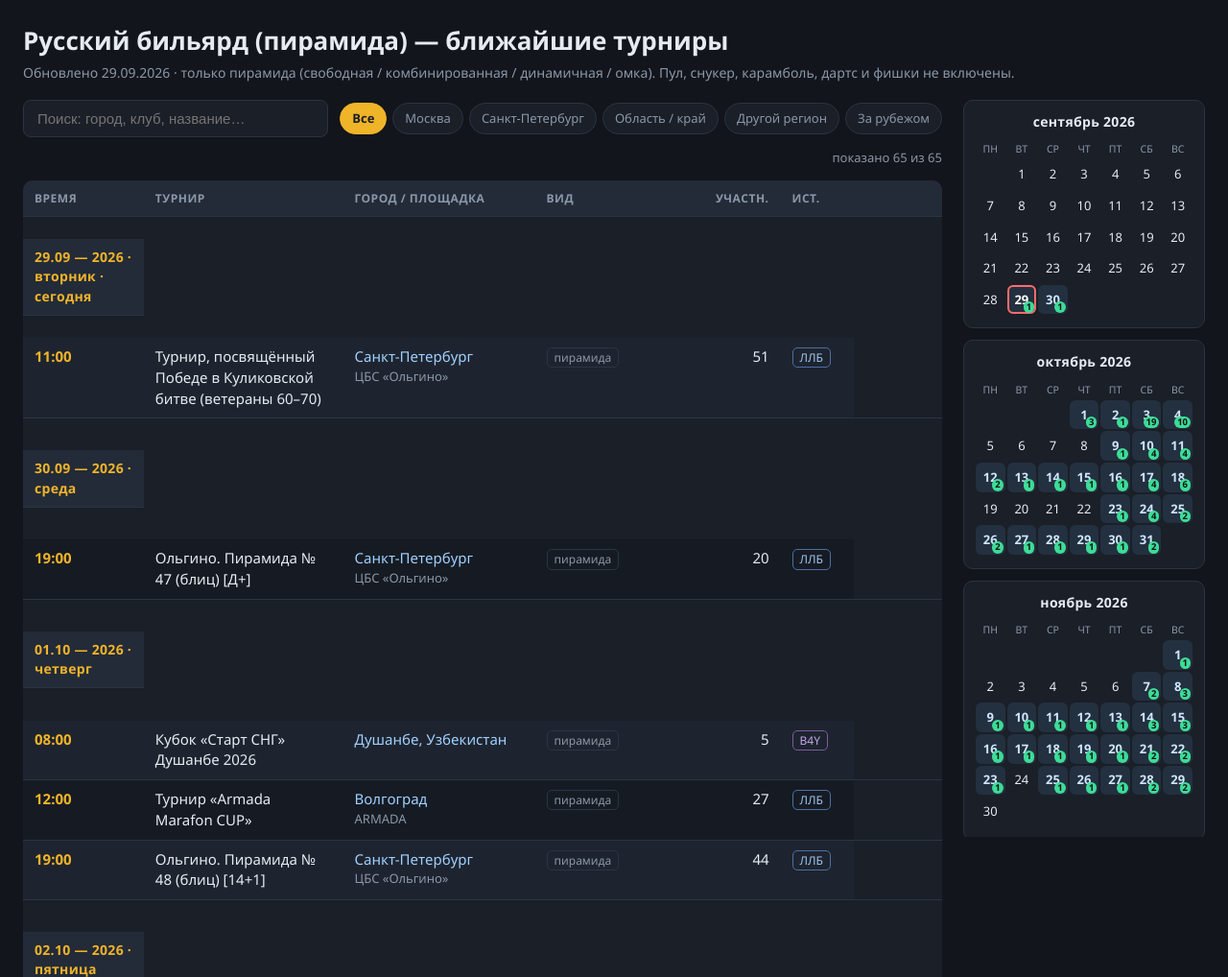
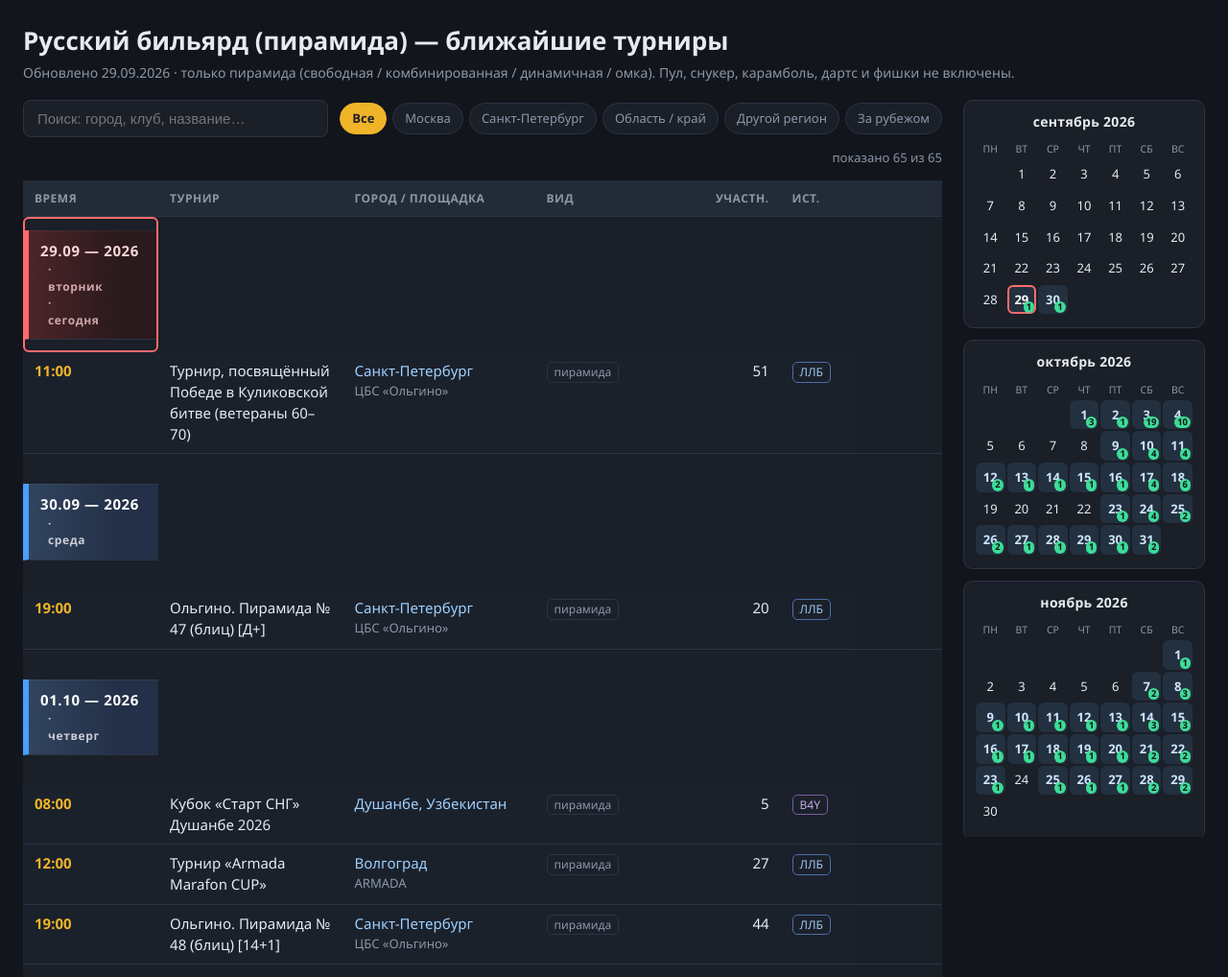
Before and after one commit to billiardpyramid/tournirs, a plain HTML site: page billiard-tournaments.html in a window 1280 px wide. Shown: the top 1018 px of the page at 96% size. Drawn offline with Linux system fonts and the light colour scheme.

Commit message:
Цветные даты вместо зебры, точные ссылки на турниры, фикс мобильной прокрутки

```diff
--- a/billiard-tournaments.html
+++ b/billiard-tournaments.html
@@ -54,24 +54,33 @@
   #count{color:var(--dim);font-size:13px;margin-left:auto}
 
   /* ---------- Таблица ---------- */
-  table{width:100%;border-collapse:collapse;background:var(--card);
-    border-radius:10px;overflow:hidden}
+  /* overflow:hidden на самой table ломает position:sticky у шапки,
+     поэтому скругление и обрезка — на контейнере .tw */
+  .tw{border-radius:10px}
+  .tw table{min-width:700px}
+  table{width:100%;border-collapse:collapse;background:var(--card)}
   thead th{position:sticky;top:0;background:#232b38;color:var(--dim);
     text-align:left;padding:10px 12px;font-size:12px;text-transform:uppercase;
     letter-spacing:.5px;border-bottom:1px solid var(--line);z-index:2}
   td{padding:9px 12px;border-bottom:1px solid var(--line);vertical-align:top}
   tr:last-child td{border-bottom:none}
-  tr.day td{background:#232b38;font-weight:700;color:var(--accent);
-    padding:9px 12px;font-size:14px;letter-spacing:.3px}
-  tr.day.flash td{background:#4a3a1a;color:#ffe1a3}
-  tr.sat td{background:#2b2f3d}
-  tr.today td{background:#3a2226;color:#ffc9c9}
-  tbody tr:not(.day):hover td{background:#222a36}
+  /* ---------- Даты: главный цветной акцент таблицы ---------- */
+  tr.day td{background:linear-gradient(90deg,#31435e 0%,#233047 70%);
+    color:#fff;font-weight:800;font-size:15px;letter-spacing:.6px;
+    padding:11px 12px;border-left:6px solid #4a9eff;
+    box-shadow:inset 0 1px 0 rgba(255,255,255,.05)}
+  tr.day.wknd td{border-left-color:#a86bff;
+    background:linear-gradient(90deg,#3b2f58 0%,#241f39 70%)}
+  tr.day.many td{border-left-color:var(--accent);
+    background:linear-gradient(90deg,#51400f 0%,#2c2618 70%);color:#ffe6a8}
+  tr.day.today td{border-left-color:var(--today);
+    background:linear-gradient(90deg,#4d2429 0%,#2a1a1d 70%);color:#ffd6d6}
+  tr.day.flash td{background:linear-gradient(90deg,#6d5510 0%,#3b3010 70%);color:#ffe9b0}
+  tr.day td .wd{opacity:.75;font-weight:600;font-size:12px;margin-left:8px}
 
-  /* чередование фона строк турниров */
-  tbody tr.ev td{background:#1e242f}
-  tbody tr.ev.alt td{background:#161b23}
-  tbody tr.ev.alt:hover td{background:#222a36}
+  /* строки турниров — ровный фон, без зебры */
+  tbody tr.ev td{background:#1b212b}
+  tbody tr.ev:hover td{background:#232c3a}
   tbody tr.ev.link{cursor:pointer}
   tbody tr.ev:focus{outline:2px solid var(--accent);outline-offset:-2px}
   tbody tr.ev .go{opacity:0;color:var(--dim);font-size:12px;white-space:nowrap}
@@ -87,6 +96,9 @@
   .tag.src-b4y{border-color:#7a5c9e;color:#c3a6e8}
   .tag.src-msbs{border-color:#3f7a5c;color:#8fd9b4}
   a.srclink{text-decoration:none;display:inline-block}
+  a.srclink.list .tag{opacity:.75;border-style:dashed}
+  a.srclink.list:hover .tag{opacity:1;border-style:solid}
+  .noweb{color:var(--dim);font-size:12px;white-space:nowrap}
 
   .legend{margin-top:20px;padding:14px 16px;background:var(--card);
     border:1px solid var(--line);border-radius:10px;color:var(--dim);font-size:13.5px}
@@ -94,12 +106,14 @@
   .legend code{background:#232b38;padding:1px 5px;border-radius:4px;color:#c9d4e2}
 
   @media (max-width:1080px){
-    .layout{flex-direction:column}
+    .layout{flex-direction:column;align-items:stretch}
     aside{order:-1;width:100%;flex:1 1 auto;position:static;max-height:none;
           display:flex;gap:12px;overflow-x:auto;padding-bottom:6px}
     .cal{flex:0 0 230px;margin-bottom:0}
     .cal-hint{flex:0 0 200px;display:flex;align-items:center;justify-content:center;
               background:var(--card);border:1px solid var(--line);border-radius:10px;margin:0}
+    /* таблица прокручивается внутри себя, страница не уезжает вбок */
+    .tw{overflow-x:auto;-webkit-overflow-scrolling:touch}
   }
 </style>
 </head>
@@ -128,6 +142,7 @@
         <span id="count"></span>
       </div>
 
+      <div class="tw">
       <table>
         <thead>
           <tr>
@@ -142,6 +157,7 @@
         </thead>
         <tbody id="tb"></tbody>
       </table>
+      </div>
 
       <div class="legend">
         <b>Обозначения:</b>
@@ -154,9 +170,14 @@
         <b>Осторожно:</b> у Bill4you время помечено <code>(UTC+3)</code>, но у турниров из Новосибирска,
         Беларуси и Душанбе выглядит сдвинутым — проверяй по странице турнира.
         У МСБС время не указано, только даты.<br>
-        <b>Ссылки:</b> клик по строке турнира открывает его на площадке-источнике
-        (<code>ЛЛБ</code> — страница турнира, <code>B4Y</code> — страница турнира,
-        <code>МСБС</code> — общий календарь: отдельных страниц у МСБС нет).
+        <b>Ссылки:</b> клик по строке турнира открывает его на площадке-источнике.
+        <code>источник ↗</code> — ведёт на страницу конкретного турнира.
+        <code>список ↗</code> (пунктирный ярлык) — площадка не публикует отдельную страницу,
+        откроется её общий календарь.<br>
+        <b>Даты:</b> <span style="color:#4a9eff">■</span> будний день ·
+        <span style="color:#a86bff">■</span> выходной · <span style="color:#f0b429">■</span> 8 и больше турниров ·
+        <span style="color:#ff6b6b">■</span> сегодня.<br>
+        <b>На телефоне:</b> календарь листается вбок, таблица — тоже (зажми и тяни).
       </div>
 
     </main>
@@ -168,7 +189,7 @@
 
 <script>
 const ROWS = [
-["29.09","11:00","Турнир, посвящённый Победе в Куликовской битве (ветераны 60–70)","Санкт-Петербург|ЦБС «Ольгино»","пирамида","51","ЛЛБ","llb","https://www.llb.su/tournaments/next"],
+["29.09","11:00","Турнир, посвящённый Победе в Куликовской битве (ветераны 60–70)","Санкт-Петербург|ЦБС «Ольгино»","пирамида","51","ЛЛБ","llb","https://www.llb.su/t/5534803"],
 ["30.09","19:00","Ольгино. Пирамида № 47 (блиц) [Д+]","Санкт-Петербург|ЦБС «Ольгино»","пирамида","20","ЛЛБ","llb","https://www.llb.su/t/5545038"],
 ["01.10","08:00","Кубок «Старт СНГ» Душанбе 2026","Душанбе, Узбекистан","пирамида","5","B4Y","b4y","https://bill4you.ru/rus-billiard/tournament/14261"],
 ["01.10","12:00","Турнир «Armada Marafon CUP»","Волгоград|ARMADA","пирамида","27","ЛЛБ","llb","https://www.llb.su/t/5538453"],
@@ -203,10 +224,10 @@ const ROWS = [
 ["04.10","10:30","Высота. Пирамида № 18","Пенза|БК «Высота»","пирамида","0","ЛЛБ","llb","https://www.llb.su/t/5545397"],
 ["04.10","11:00","ЛЛБ. Калининград. Пирамида № 21 [Д] ЭЛО≤950","Калининград","пирамида","5","ЛЛБ","llb","https://www.llb.su/t/5533303"],
 ["04.10","12:00","2-й этап II Кубка «Академии бильярда Максима Зверева» [Д+]","Санкт-Петербург|ЦБС «Ольгино»","пирамида","20","ЛЛБ","llb","https://www.llb.su/t/5530725"],
-["09–12.10","10:00","LIDER. Пирамида № 7 [С]","Ташкент, Узбекистан","пирамида","16","ЛЛБ","llb","https://www.llb.su/tournaments/next"],
+["09–12.10","10:00","LIDER. Пирамида № 7 [С]","Ташкент, Узбекистан","пирамида","16","ЛЛБ","llb","https://www.llb.su/t/5533427"],
 ["10.10","09:30","ЛЛБ. СПб. Пирамида № 34 ЭЛО≤1150","Санкт-Петербург|PLAYPOOL","пирамида","0","ЛЛБ","llb","https://www.llb.su/t/5538344"],
 ["10.10","12:00","5-й этап серии «Сеньоры Центра»","Ярославль|БК «У Степаныча»","пирамида","10","ЛЛБ","llb","https://www.llb.su/t/5540047"],
-["10–17.10","—","Кубок Кремля, Кубок мира (комбинированная + свободная пирамида)","Москва|ДБС «Москвич»","комбинир. / свободная","—","МСБС","msbs","https://mosbilliard.ru/calen/"],
+["10–17.10","—","Кубок Кремля, Кубок мира (комбинированная + свободная пирамида)","Москва|ДБС «Москвич»","комбинир. / свободная","—","МСБС","msbs","https://mosbilliard.ru/upload/iblock/e2b/polozhenie_kk_2026.pdf"],
 ["11.10","11:00","ЛЛБ. СПб. Пирамида № 36 [С] ЭЛО≤900","Санкт-Петербург|ЦБС «Ольгино»","пирамида","0","ЛЛБ","llb","https://www.llb.su/t/5538348"],
 ["11.10","12:00","Открытый парный Кубок «Академии бильярда Максима Зверева» [14+1]","Санкт-Петербург|MAXImatic","пирамида","2","ЛЛБ","llb","https://www.llb.su/t/5532790"],
 ["17.10","09:30","«Золотая Лига Русского бильярда 2026/2027», 1-й этап — ветераны 60+","Ижевск|БК «Кино»","пирамида","50","ЛЛБ","llb","https://www.llb.su/t/5541770"],
@@ -218,7 +239,7 @@ const ROWS = [
 ["18.10","12:00","3-й этап II Кубка «Академии бильярда Максима Зверева» [14+1]","Санкт-Петербург|ЦБС «Ольгино»","пирамида","9","ЛЛБ","llb","https://www.llb.su/t/5530726"],
 ["18.10","12:45","ЛЛБ. Красноярск. Пирамида № 25","Красноярск|«Эстет»","пирамида","0","ЛЛБ","llb","https://www.llb.su/t/5545404"],
 ["18.10","21:00","Турнир «Легенда-Питер — CUP 2»","Санкт-Петербург|«Легенда-Питер»","пирамида","9","ЛЛБ","llb","https://www.llb.su/t/5536586"],
-["23–26.10","10:00","LIDER. Пирамида № 8","Ташкент, Узбекистан","пирамида","0","ЛЛБ","llb","https://www.llb.su/tournaments/next"],
+["23–26.10","10:00","LIDER. Пирамида № 8","Ташкент, Узбекистан","пирамида","0","ЛЛБ","llb","https://www.llb.su/t/5533428"],
 ["24.10","09:30","ЛЛБ. СПб. Пирамида № 35 [К]","Санкт-Петербург|PLAYPOOL","пирамида","0","ЛЛБ","llb","https://www.llb.su/t/5538346"],
 ["24.10","12:00","OBN Profi Pyramid 2026","Обнинск","пирамида","—","B4Y","b4y","https://bill4you.ru/rus-billiard/tournament"],
 ["24–25.10","—","Открытый Кубок Москвы. Юноши/девушки до 16, юниоры до 19. 3 этап","Москва|ДБС «Москвич»","свободная","—","МСБС","msbs","https://mosbilliard.ru/calen/"],
@@ -234,6 +255,13 @@ const ROWS = [
 ["25–29.11","—","XI турнир по бильярдному спорту «Трестфом»","Омск","омка","—","МСБС","msbs","https://mosbilliard.ru/calen/"],
 ["28–29.11","—","Спартакиада РЖД","Москва|ДБС «Москвич»","пирамида","—","МСБС","msbs","https://mosbilliard.ru/calen/"]
 ];
+
+/* Площадки без отдельных страниц турниров: ведут на общий список */
+const LIST_URLS = {
+  "https://www.llb.su/tournaments/next": true,
+  "https://mosbilliard.ru/calen/": true,
+  "https://bill4you.ru/rus-billiard/tournament": true
+};
 
 /* ---------- Даты ---------- */
 const YEAR = 2026;
@@ -339,18 +367,22 @@ function regionOf(city){
 
 function build(){
   const term = q.value.trim().toLowerCase();
-  let shown = 0, html = "", cur = null, block = [], n = 0;
+  let shown = 0, html = "", cur = null, block = [];
 
   const flush = () => {
     if (!block.length) return;
     const cnt = block.length;
     const [a] = parseRange(cur);
-    let cls = "day", label = " · " + WD_FULL[mondayIdx(a)];
+    let cls = "day", label = "";
+    if (cur === TODAY_KEY) cls += " today";
+    if (WEEKEND[cur]) cls += " wknd";
+    if (cnt >= 8) cls += " many";
+    label += " · " + WD_FULL[mondayIdx(a)];
     if (cur === TODAY_KEY) label += " · сегодня";
     if (WEEKEND[cur]) label += " · выходной";
     if (cnt >= 8) label += "  ★ " + cnt + " турниров";
     html += `<tr class="${cls}" id="day-${cur.replace(".", "-")}">` +
-            `<td colspan="7">${cur} — 2026${label}</td></tr>`;
+            `<td colspan="7">${cur} — 2026<span class="wd">${label}</span></td></tr>`;
     html += block.join("");
     block = [];
   };
@@ -364,15 +396,18 @@ function build(){
     if (cur !== null && d !== cur) flush();
     cur = d;
     shown++;
-    const alt = (n++ % 2) ? " alt" : "";
-    block.push(`<tr class="ev${alt} link" data-url="${url}" tabindex="0">
+    const isList = LIST_URLS[url];
+    const title = isList
+      ? `Открыть список турниров на ${src}: отдельной страницы этого турнира площадка не публикует`
+      : `Открыть турнир на ${src}`;
+    block.push(`<tr class="ev link" data-url="${url}" tabindex="0">
       <td class="t">${time}</td>
       <td>${name}</td>
       <td><span class="city">${city}</span>${venue ? `<div class="venue">${venue}</div>` : ""}</td>
       <td><span class="tag">${kind}</span></td>
       <td class="num">${cnt}</td>
-      <td><a class="srclink" href="${url}" target="_blank" rel="noopener noreferrer" title="Открыть на ${src}"><span class="tag src-${srcCls}">${src}</span></a></td>
-      <td class="go">источник ↗</td>
+      <td><a class="srclink${isList ? " list" : ""}" href="${url}" target="_blank" rel="noopener noreferrer" title="${title}"><span class="tag src-${srcCls}">${src}</span></a></td>
+      <td class="go">${isList ? "список ↗" : "источник ↗"}</td>
     </tr>`);
   }
   flush();
```
